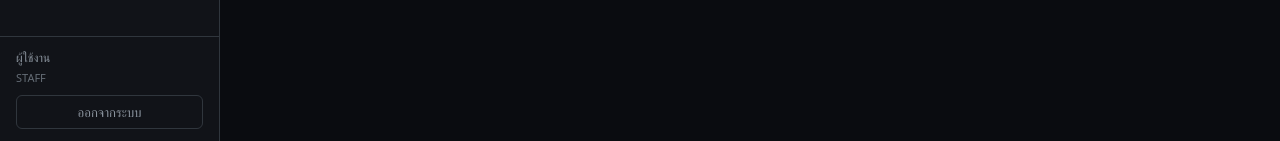
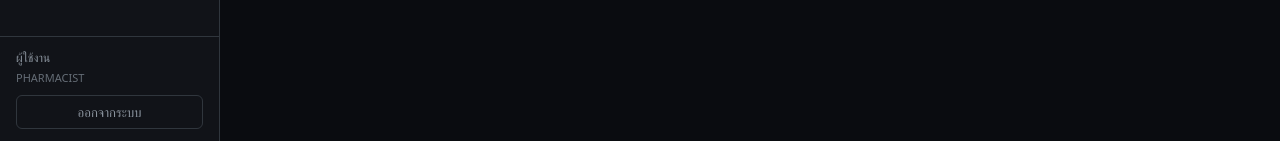
Before and after one commit to jiacpr-arch/pharmru, a Next.js app: page / in a window 1280 px wide. Shown: the part 659-800 px from the top of the page. Built offline with nearby package versions, Linux system fonts and the light colour scheme; no server answers; a web font is replaced by a local one.

Commit message:
fix: remove getServerSession from layout (caused static prerender redirect loop), force-dynamic on all pages

```diff
--- a/src/app/(dashboard)/audit/page.tsx
+++ b/src/app/(dashboard)/audit/page.tsx
@@ -1,4 +1,6 @@
 "use client";
+
+export const dynamic = 'force-dynamic';
 
 import { useState, useEffect, useCallback } from "react";
 import { format } from "date-fns";
--- a/src/app/(dashboard)/dispensing/page.tsx
+++ b/src/app/(dashboard)/dispensing/page.tsx
@@ -1,4 +1,6 @@
 "use client";
+
+export const dynamic = 'force-dynamic';
 
 import { useState, useEffect, useCallback } from "react";
 import { format } from "date-fns";
--- a/src/app/(dashboard)/inventory/page.tsx
+++ b/src/app/(dashboard)/inventory/page.tsx
@@ -1,4 +1,6 @@
 "use client";
+
+export const dynamic = 'force-dynamic';
 
 import { useState, useEffect, useCallback } from "react";
 import { format, differenceInDays } from "date-fns";
--- a/src/app/(dashboard)/layout.tsx
+++ b/src/app/(dashboard)/layout.tsx
@@ -1,19 +1,9 @@
-import { getServerSession } from "next-auth";
-import { authOptions } from "@/lib/auth";
 import AppShell from "@/components/AppShell";
 
-export default async function DashboardLayout({
+export default function DashboardLayout({
   children,
 }: {
   children: React.ReactNode;
 }) {
-  const session = await getServerSession(authOptions);
-  const userName = session?.user?.name ?? undefined;
-  const userRole = (session?.user as { role?: string })?.role ?? undefined;
-
-  return (
-    <AppShell userName={userName} userRole={userRole}>
-      {children}
-    </AppShell>
-  );
+  return <AppShell>{children}</AppShell>;
 }
--- a/src/app/(dashboard)/medicines/page.tsx
+++ b/src/app/(dashboard)/medicines/page.tsx
@@ -1,4 +1,6 @@
 "use client";
+
+export const dynamic = 'force-dynamic';
 
 import { useState, useEffect, useCallback } from "react";
 import NedlBadge from "@/components/NedlBadge";
--- a/src/app/(dashboard)/page.tsx
+++ b/src/app/(dashboard)/page.tsx
@@ -1,4 +1,6 @@
 "use client";
+
+export const dynamic = 'force-dynamic';
 
 import { useState, useEffect } from "react";
 import { format, differenceInDays } from "date-fns";
--- a/src/app/(dashboard)/reports/page.tsx
+++ b/src/app/(dashboard)/reports/page.tsx
@@ -1,4 +1,6 @@
 "use client";
+
+export const dynamic = 'force-dynamic';
 
 import { useState } from "react";
 
--- a/src/components/AppShell.tsx
+++ b/src/components/AppShell.tsx
@@ -1,15 +1,9 @@
 import Navbar from "./Navbar";
 
-interface AppShellProps {
-  children: React.ReactNode;
-  userName?: string;
-  userRole?: string;
-}
-
-export default function AppShell({ children, userName, userRole }: AppShellProps) {
+export default function AppShell({ children }: { children: React.ReactNode }) {
   return (
     <div style={{ display: "flex", minHeight: "100vh" }}>
-      <Navbar userName={userName} userRole={userRole} />
+      <Navbar />
       <main style={{ flex: 1, padding: "24px", overflowY: "auto" }}>
         {children}
       </main>
--- a/src/components/Navbar.tsx
+++ b/src/components/Navbar.tsx
@@ -23,12 +23,7 @@ const navItems = [
   { href: "/reports", label: "รายงาน", icon: "📊" },
 ];
 
-interface NavbarProps {
-  userName?: string;
-  userRole?: string;
-}
-
-export default function Navbar({ userName, userRole }: NavbarProps) {
+export default function Navbar() {
   const pathname = usePathname();
 
   return (
@@ -97,10 +92,10 @@ export default function Navbar({ userName, userRole }: NavbarProps) {
         }}
       >
         <div style={{ fontSize: "12px", color: "var(--text-secondary)", marginBottom: "4px" }}>
-          {userName ?? "ผู้ใช้งาน"}
+          ผู้ใช้งาน
         </div>
         <div style={{ fontSize: "11px", color: "var(--text-muted)", marginBottom: "10px" }}>
-          {userRole ?? "STAFF"}
+          PHARMACIST
         </div>
         <button
           onClick={logout}
```
Also changed, not shown: .claude/launch.json, 1 other file (tests, documents, lock files or other folders).
